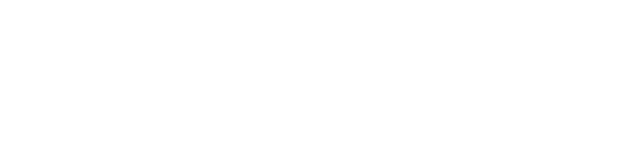
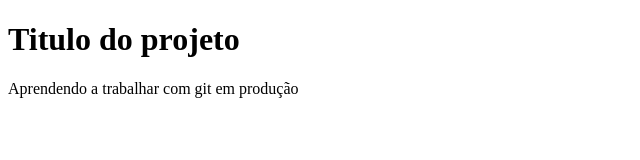
Before and after one commit to andersonlenzjava/Front-API, a plain HTML site: page index.html in a window 1280 px wide. Shown: the whole page, without its empty margins (0-640 px from the left). Drawn offline with Linux system fonts and the light colour scheme.

Commit message:
Criei um titulo e um parágrafo

```diff
--- a/index.html
+++ b/index.html
@@ -7,6 +7,7 @@
     <title>Document</title>
 </head>
 <body>
-
+    <h1>Titulo do projeto</h1>
+    <p>Aprendendo a trabalhar com git em produção</p>
 </body>
 </html>
```
